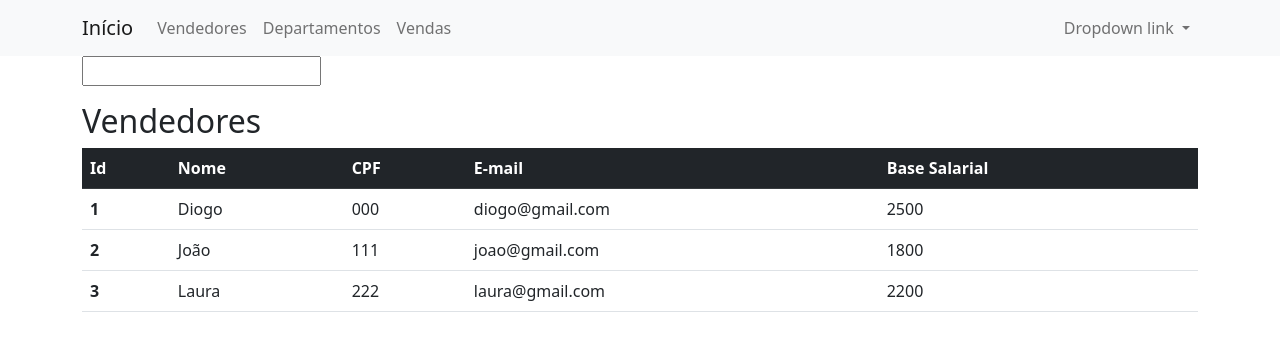
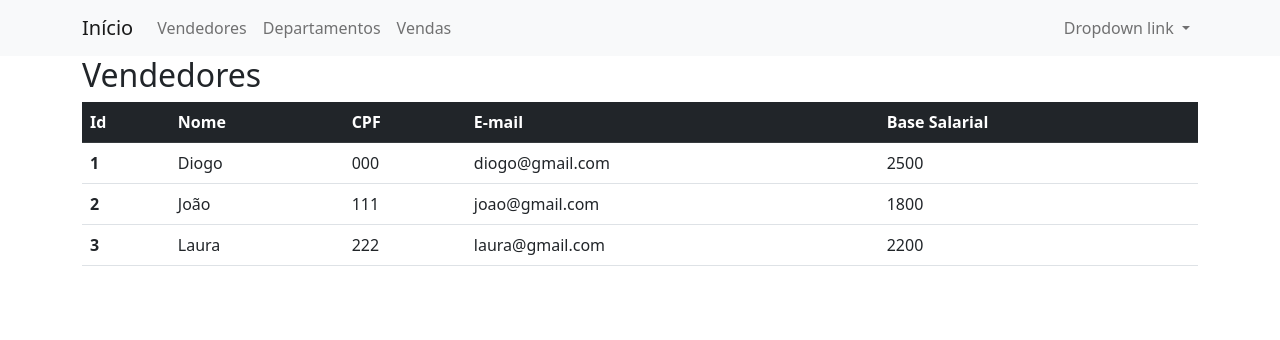
Before and after one commit to diogovaroni/WebAPI-RegistroVendas, an Angular app: page /vendedores in a window 1280 px wide. Shown: the top 340 px of the page. Built offline with nearby package versions, Linux system fonts and the light colour scheme.

Commit message:
Implementação React Form

```diff
--- a/src/app/app.module.ts
+++ b/src/app/app.module.ts
@@ -11,7 +11,7 @@ import { NavComponent } from './nav/nav.component';
 import { TitleComponent } from './title/title.component';
 import { BrowserAnimationsModule } from '@angular/platform-browser/animations';
 import { BsDropdownModule } from 'ngx-bootstrap/dropdown';
-import { FormsModule } from '@angular/forms';
+import { FormsModule, ReactiveFormsModule } from '@angular/forms';
 
 
 @NgModule({
@@ -29,7 +29,7 @@ import { FormsModule } from '@angular/forms';
     AppRoutingModule,
     BrowserAnimationsModule,
     BsDropdownModule.forRoot(),
-    FormsModule
+    FormsModule, ReactiveFormsModule
   ],
   providers: [],
   bootstrap: [AppComponent]
--- a/src/app/departamentos/departamentos.component.html
+++ b/src/app/departamentos/departamentos.component.html
@@ -2,10 +2,6 @@
 
 <div class="row">
 
-  <div>
-    <input type="text" [(ngModel)]="textSimple">
-    <p>{{textSimple}}</p>
-  </div>
 
   <div class="col-sm-6" *ngIf="departamentoSelecionado">
     <div class="row">
@@ -17,14 +13,14 @@
       </div>
     </div>
 
-    <form>
+    <form [formGroup]="departamentoForm" (submit)="departamentoSubmit()">
       <div class="form-group">
         <label for="formGroupExampleInput" class="form-label">Nome</label>
-        <input type="text" value="{{departamentoSelecionado.nome}}" class="form-control" >
+        <input type="text" formControlName="nome" class="form-control" >
       </div>
       <div class="form-group">
         <hr>
-        <button class="btn btn-success">Enviar</button>
+        <button class="btn btn-success" [disabled]="!departamentoForm.valid">Enviar</button>
     </div>
     </form>
   </div>
--- a/src/app/departamentos/departamentos.component.ts
+++ b/src/app/departamentos/departamentos.component.ts
@@ -1,4 +1,5 @@
 import { Component, OnInit } from '@angular/core';
+import { FormBuilder, FormGroup, Validators } from '@angular/forms';
 import { Departamento } from '../models/Departamento';
 
 @Component({
@@ -8,6 +9,7 @@ import { Departamento } from '../models/Departamento';
 })
 export class DepartamentosComponent implements OnInit {
 
+  public departamentoForm: FormGroup;
   public title = 'Departamentos';
   public departamentoSelecionado: Departamento;
   public textSimple: string;
@@ -18,19 +20,29 @@ export class DepartamentosComponent implements OnInit {
     { id: 3, nome: 'Vestuário' }
   ];
 
+  constructor(private fb: FormBuilder) {
+    this.criarForm();
+  }
 
-  constructor() {
+  ngOnInit() {
+  }
+
+  criarForm() {
+    this.departamentoForm = this.fb.group({
+      nome: ['', Validators.required]
+    });
+  }
+
+  departamentoSubmit() {
+    console.log(this.departamentoForm.value);
   }
 
   departamentoSelect(departamento: Departamento) {
     this.departamentoSelecionado = departamento;
+    this.departamentoForm.patchValue(departamento);
   }
 
   voltar() {
     this.departamentoSelecionado = null;
   }
-
-  ngOnInit() {
-  }
-
 }
--- a/src/app/vendedores/vendedores.component.html
+++ b/src/app/vendedores/vendedores.component.html
@@ -2,10 +2,6 @@
 
  <div class="row">
 
-    <div>
-        <input type="text" [(ngModel)]="textSimple">
-        <p>{{textSimple}}</p>
-    </div>
 
     <div class="col-sm-6" *ngIf="vendedorSelecionado">
         <div class="row">
@@ -18,26 +14,26 @@
         </div>
 
 
-        <form>
+        <form [formGroup]="vendedorForm" (submit)="vendedorSubmit()">
             <div class="form-group">
                 <label for="formGroupExampleInput" class="form-label">Nome</label>
-                <input type="text" value="{{vendedorSelecionado.nome}}" class="form-control" >
+                <input type="text" formControlName="nome" class="form-control" >
             </div>
             <div class="form-group">
                 <label for="formGroupExampleInput2" class="form-label">CPF</label>
-                <input type="text" value="{{vendedorSelecionado.cpf}}" class="form-control" >
+                <input type="text" formControlName="cpf" class="form-control" >
             </div>
             <div class="form-group">
                 <label for="formGroupExampleInput2" class="form-label">E-mail</label>
-                <input type="text" value="{{vendedorSelecionado.email}}" class="form-control" >
+                <input type="text" formControlName="email" class="form-control" >
             </div>
             <div class="form-group">
                 <label for="formGroupExampleInput2" class="form-label">Base Salarial</label>
-                <input type="text" value="{{vendedorSelecionado.baseSalarial}}" class="form-control" >
+                <input type="text" formControlName="baseSalarial" class="form-control" >
             </div>
             <div class="form-group">
                 <hr>
-                <button class="btn btn-success">Enviar</button>
+                <button class="btn btn-success" [disabled]="!vendedorForm.valid">Enviar</button>
             </div>
         </form>
     </div>
--- a/src/app/vendedores/vendedores.component.ts
+++ b/src/app/vendedores/vendedores.component.ts
@@ -1,4 +1,5 @@
 import { Component, OnInit } from '@angular/core';
+import { FormBuilder, FormGroup, Validators } from '@angular/forms';
 import { Vendedor } from '../models/Vendedor';
 
 @Component({
@@ -8,6 +9,7 @@ import { Vendedor } from '../models/Vendedor';
 })
 export class VendedoresComponent implements OnInit {
 
+  public vendedorForm: FormGroup;
   public title = 'Vendedores';
   public vendedorSelecionado: Vendedor;
   public textSimple: string;
@@ -18,18 +20,34 @@ export class VendedoresComponent implements OnInit {
     { id: 3, nome: 'Laura', cpf: '222', email: 'laura@gmail.com', baseSalarial: 2200}
   ];
 
-  constructor() {
+  constructor(private fb: FormBuilder) {
+    this.criarForm();
+  }
 
+  ngOnInit(): void {
+  }
+
+  criarForm() {
+    this.vendedorForm = this.fb.group({
+      nome: ['', Validators.required],
+      cpf: ['', Validators.required],
+      email: ['', Validators.required],
+      baseSalarial: ['', Validators.required]
+    });
+  }
+
+  vendedorSubmit() {
+    console.log(this.vendedorForm.value);
   }
 
   vendedorSelect(vendedor: Vendedor) {
     this.vendedorSelecionado = vendedor;
+    this.vendedorForm.patchValue(vendedor);
   }
 
   voltar() {
     this.vendedorSelecionado = null;
   }
 
-  ngOnInit(): void {
-  }
+
 }
```
